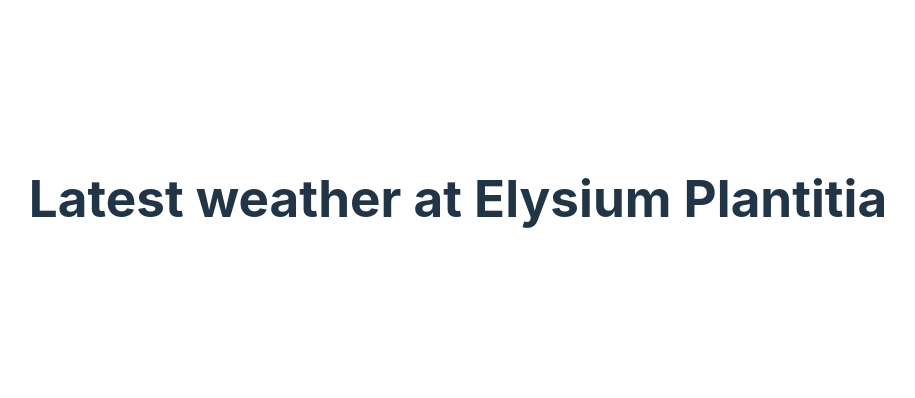
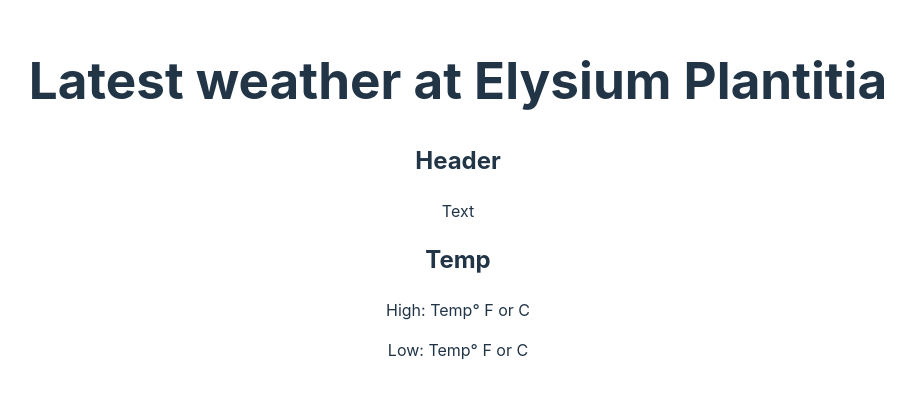
Before and after one commit to radhaya9av/the-mars, a React (Vite) app: page / in a window 1280 px wide. Shown: the part 202-600 px from the top of the page, without its empty margins (182-1097 px from the left). Built offline with nearby package versions, Linux system fonts and the light colour scheme.

Commit message:
weatherData_tempAdded

```diff
--- a/src/App.jsx
+++ b/src/App.jsx
@@ -1,5 +1,5 @@
 import './App.css'
-import Home from './pages/home/home'
+import Home from './pages/home/Home'
 
 function App() {
   return (
--- /dev/null
+++ b/src/components/WeatherData.jsx
@@ -0,0 +1,31 @@
+import React from 'react';
+
+function WeatherData() {
+
+    return(
+      <>
+        <div className = "Wrapper">
+            <div className = "Date">
+                <h2>Header</h2>
+                <p>Text</p>
+            </div>
+
+            <div className = "Temp">
+                <h2 className='section-title'>Temp</h2>
+                <p className='reading'>
+                    High:
+                <span> Temp</span>°
+                <span> F or C</span>
+                </p>
+                <p className='reading'>
+                    Low:
+                <span> Temp</span>°
+                <span> F or C</span>
+                </p>
+            </div>
+        </div>
+      </>
+    )
+};
+
+export default WeatherData
--- a/src/pages/home/home.jsx
+++ b/src/pages/home/home.jsx
@@ -1,3 +1,5 @@
+import WeatherData from "../../components/WeatherData"
+
 function Home() {
   return (
     <>
@@ -6,6 +8,9 @@ function Home() {
             Latest weather at Elysium Plantitia
         </h1>
       </div>
+      <div>
+        <WeatherData />
+      </div>
     </>
   )
 }
```
